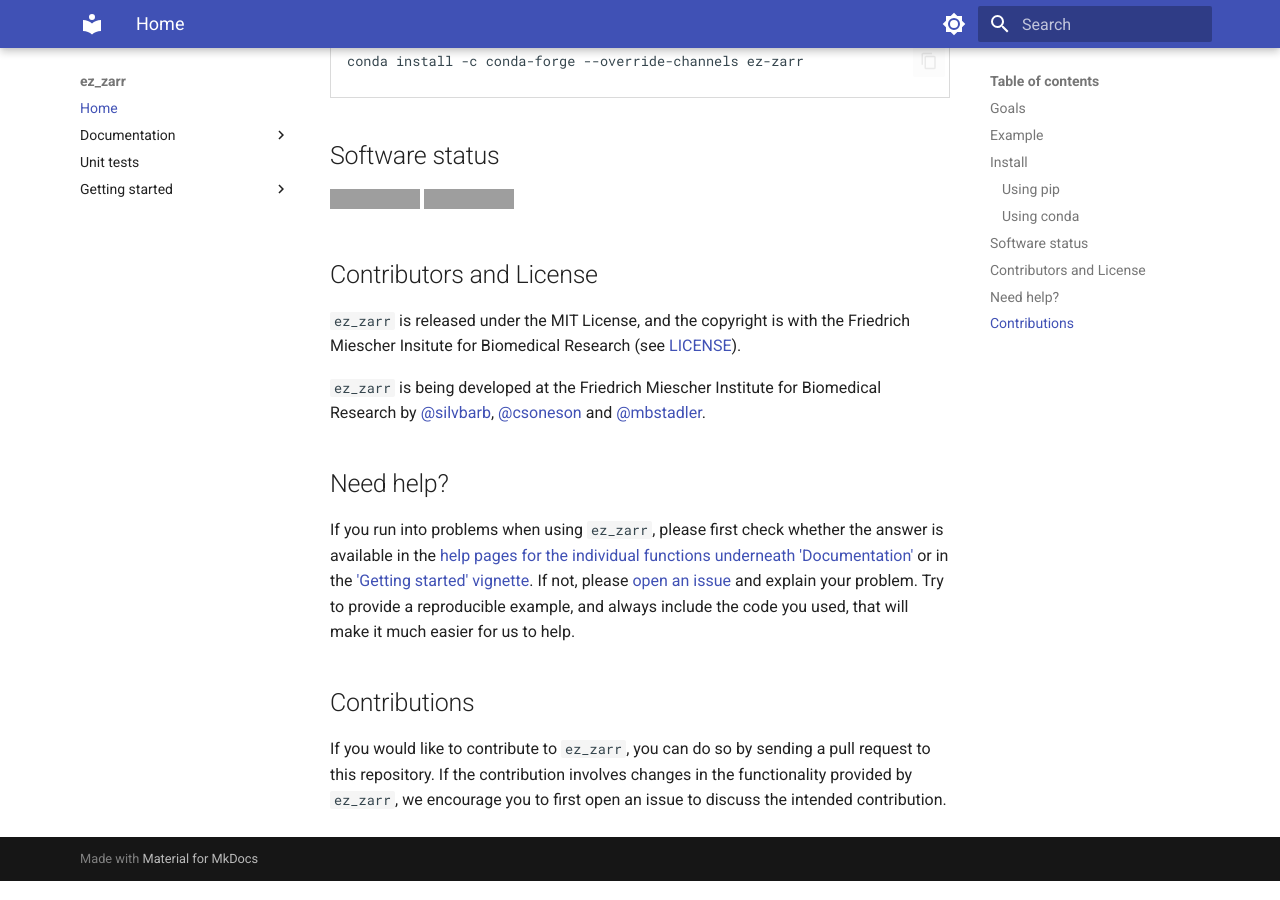
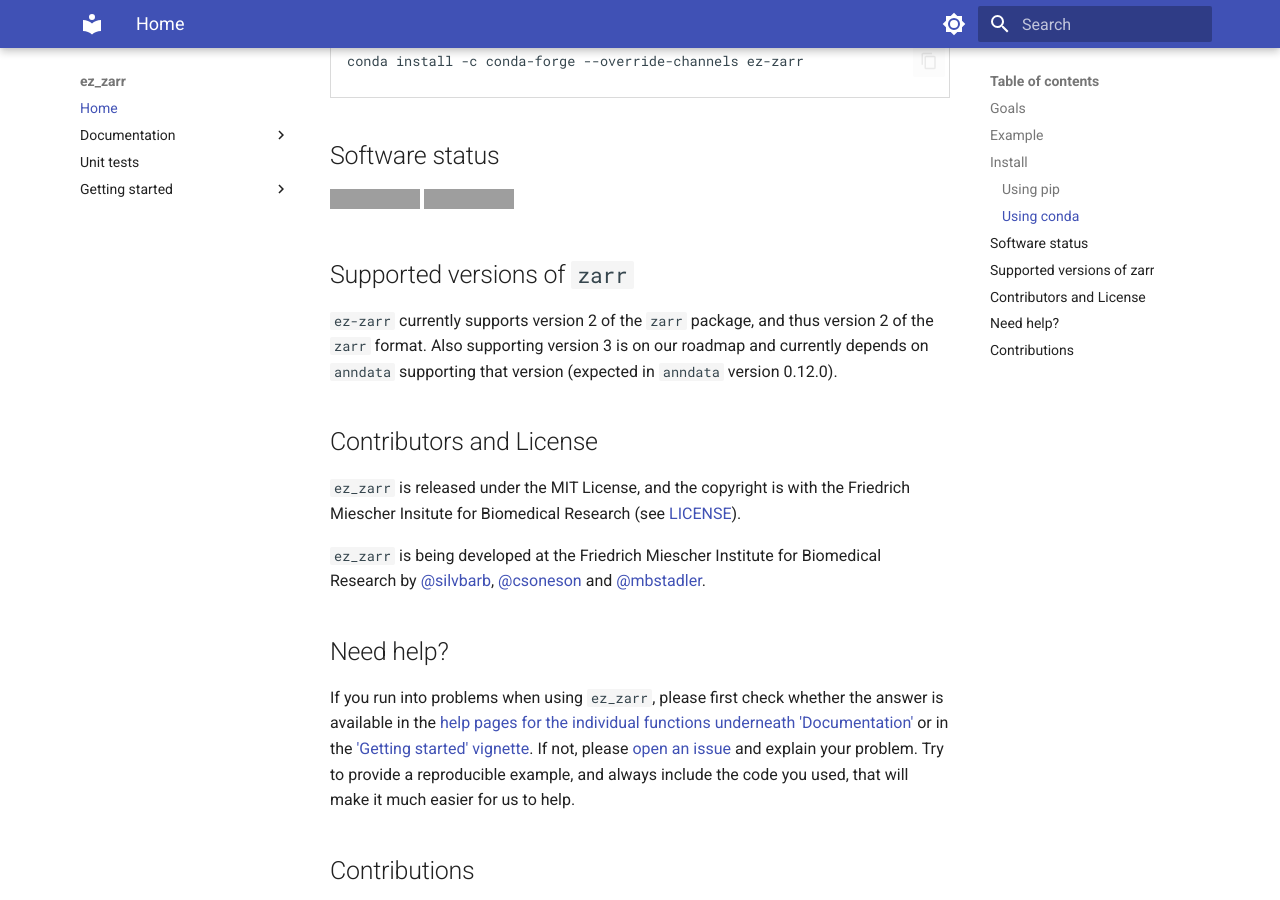
Before and after one commit to fmicompbio/ez_zarr, an MkDocs documentation site: the page built from docs/index.md, in a window 1280 px wide and 900 px high, scrolled down 2147 px. Built offline with MkDocs 1.6.1 and Material for MkDocs 9.7.7, drawn with Linux system fonts in a browser that asks for light colours; grey boxes are pictures that could not be loaded.

Commit message:
add statements on supported zarr versions
Co-authored-by: Charlotte Soneson <charlottesoneson@gmail.com>
Co-authored-by: Michael Stadler <stadler.michael@gmail.com>

```diff
--- a/docs/index.md
+++ b/docs/index.md
@@ -93,6 +93,9 @@ conda install -c conda-forge --override-channels ez-zarr
 [![unit-tests](https://github.com/fmicompbio/ez_zarr/actions/workflows/test_and_deploy.yaml/badge.svg)](https://github.com/fmicompbio/ez_zarr/actions/workflows/test_and_deploy.yaml)
 [![codecov](https://codecov.io/gh/fmicompbio/ez_zarr/graph/badge.svg)](https://codecov.io/gh/fmicompbio/ez_zarr)
 
+## Supported versions of `zarr`
+`ez-zarr` currently supports version 2 of the `zarr` package, and thus version 2 of the `zarr` format. Also supporting version 3 is on our roadmap and currently depends on `anndata` supporting that version (expected in `anndata` version 0.12.0).
+
 ## Contributors and License
 `ez_zarr` is released under the MIT License, and the copyright
 is with the Friedrich Miescher Insitute for Biomedical Research
```
Also changed, not shown: README.md (+3 -0 lines).
